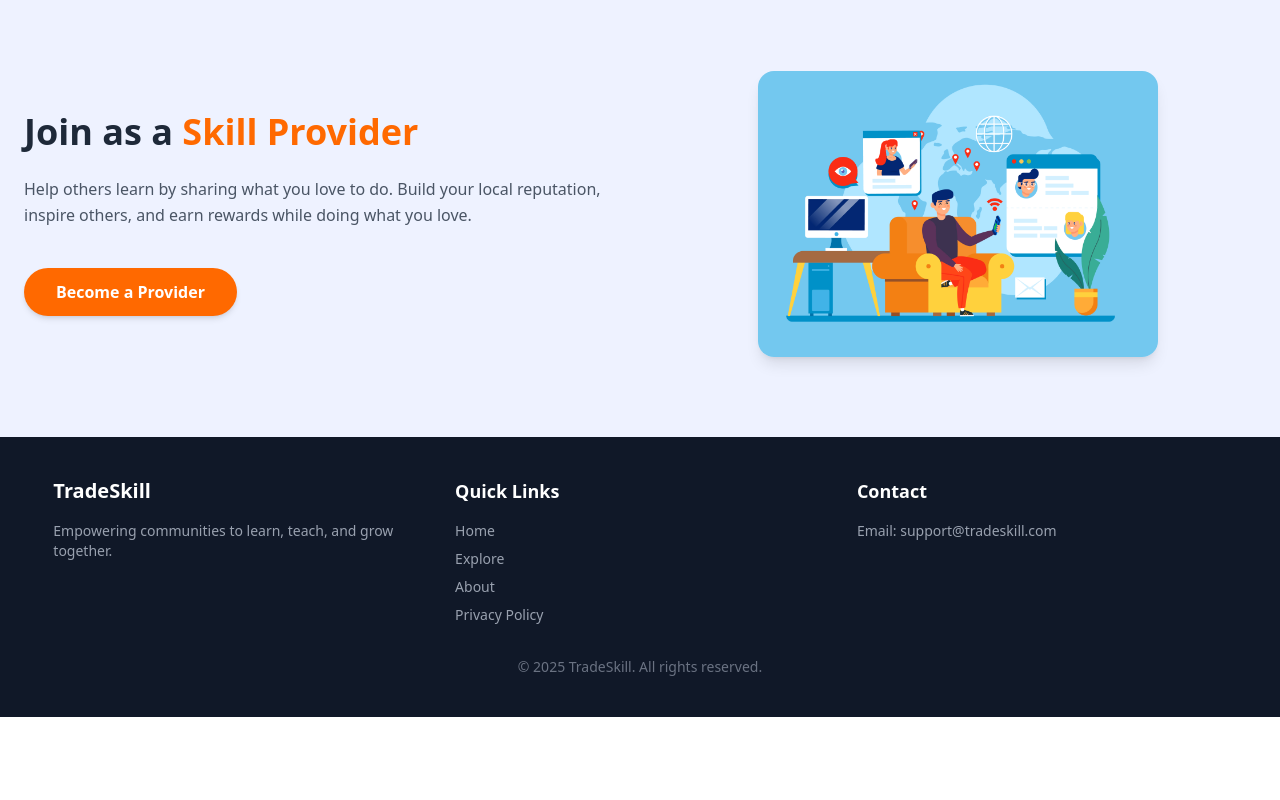
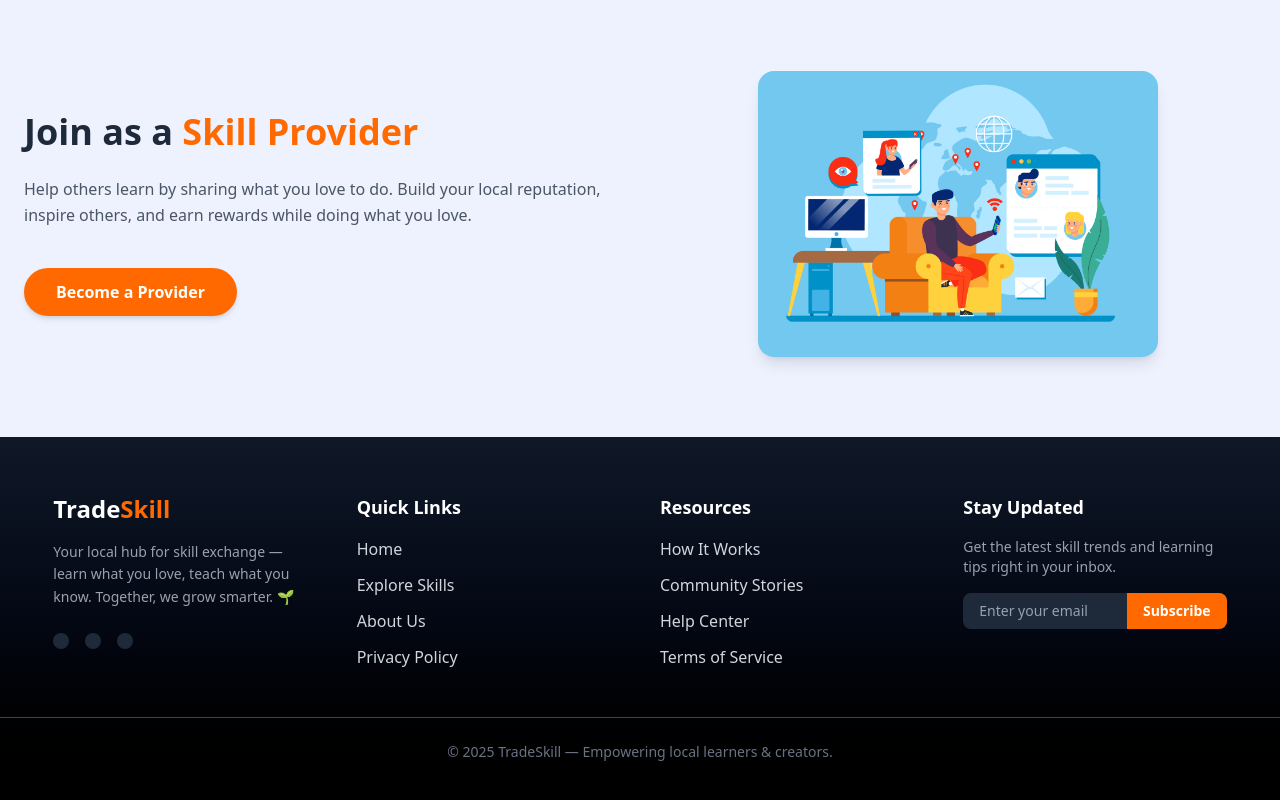
Before and after one commit to 11fuyad00/TradeSkill-Website, a React (Vite) app: page / in a window 1280 px wide. Shown: the part 2991-3791 px from the top of the page. Before the commit the page ends 3708 px from the top, so only its background shows below. Built offline with nearby package versions, Linux system fonts and the light colour scheme; no server answers.

Commit message:
added footer in all pages

```diff
--- a/src/component/Navber.jsx
+++ b/src/component/Navber.jsx
@@ -22,7 +22,7 @@ const Navber = () => {
   };
 
   const goToProfile = () => {
-    if (user) navigate('/profile'); // 🆕 avatar click navigates to profile
+    if (user) navigate('/profile');
   };
 
   return (
@@ -85,7 +85,6 @@ const Navber = () => {
           )}
         </ul>
 
-        {/* Desktop Auth Buttons */}
         <div className="hidden md:flex items-center space-x-4">
           {user ? (
             <>
@@ -117,13 +116,21 @@ const Navber = () => {
             <>
               <NavLink
                 to="/auth/login"
-                className="bg-gray-200 text-gray-800 px-4 py-2 rounded-lg hover:bg-orange-100"
+                className={({ isActive }) =>
+                  isActive
+                    ? 'bg-orange-500 text-white font-semibold px-4 py-2 rounded-lg'
+                    : 'bg-gray-200 text-gray-800 px-4 py-2 rounded-lg hover:bg-orange-100'
+                }
               >
                 Login
               </NavLink>
               <NavLink
                 to="/auth/register"
-                className="bg-gray-200 text-gray-800 px-4 py-2 rounded-lg hover:bg-orange-100"
+                className={({ isActive }) =>
+                  isActive
+                    ? 'bg-orange-500 text-white font-semibold px-4 py-2 rounded-lg'
+                    : 'bg-gray-200 text-gray-800 px-4 py-2 rounded-lg hover:bg-orange-100'
+                }
               >
                 Sign Up
               </NavLink>
@@ -131,7 +138,7 @@ const Navber = () => {
           )}
         </div>
 
-        {/* Mobile Hamburger + Avatar */}
+        {/* Mobile Responsive + Avatar */}
         <div className="md:hidden flex items-center gap-3">
           {user && (
             <div
--- a/src/layout/AuthLayout.jsx
+++ b/src/layout/AuthLayout.jsx
@@ -2,6 +2,7 @@ import React from 'react';
 import Login from '../pages/Login';
 import Navber from '../component/Navber';
 import { Outlet } from 'react-router';
+import Footer from '../pages/Footer';
 
 const AuthLayout = () => {
   return (
@@ -12,6 +13,7 @@ const AuthLayout = () => {
       <main className="w-11/12 mx-auto">
         <Outlet></Outlet>
       </main>
+      <Footer></Footer>
     </div>
   );
 };
--- a/src/pages/Footer.jsx
+++ b/src/pages/Footer.jsx
@@ -3,40 +3,144 @@ import React from 'react';
 const Footer = () => {
   return (
     <div>
-      <footer className="bg-gray-900 text-white py-10 mt-0">
-        <div className="w-11/12 mx-auto grid md:grid-cols-3 gap-8">
+      <footer className="bg-gradient-to-b from-gray-900 via-gray-950 to-black text-gray-300 py-14 mt-0">
+        <div className="w-11/12 mx-auto grid md:grid-cols-4 sm:grid-cols-2 grid-cols-1 gap-10">
+          {/* Brand Section */}
           <div>
-            <h4 className="text-xl font-bold mb-4">TradeSkill</h4>
-            <p className="text-gray-400 text-sm">
-              Empowering communities to learn, teach, and grow together.
+            <h2 className="text-2xl font-extrabold text-white mb-4">
+              Trade<span className="text-orange-500">Skill</span>
+            </h2>
+            <p className="text-gray-400 text-sm leading-relaxed">
+              Your local hub for skill exchange — learn what you love, teach
+              what you know. Together, we grow smarter. 🌱
             </p>
+            <div className="flex items-center gap-4 mt-6">
+              <a
+                href="#"
+                className="p-2 bg-gray-800 hover:bg-orange-500 rounded-full transition-colors duration-300"
+              >
+                <i className="fab fa-facebook-f"></i>
+              </a>
+              <a
+                href="#"
+                className="p-2 bg-gray-800 hover:bg-orange-500 rounded-full transition-colors duration-300"
+              >
+                <i className="fab fa-twitter"></i>
+              </a>
+              <a
+                href="#"
+                className="p-2 bg-gray-800 hover:bg-orange-500 rounded-full transition-colors duration-300"
+              >
+                <i className="fab fa-linkedin-in"></i>
+              </a>
+            </div>
           </div>
 
+          {/* Quick Links */}
           <div>
-            <h4 className="text-lg font-semibold mb-4">Quick Links</h4>
-            <ul className="space-y-2 text-gray-400 text-sm">
-              <li>Home</li>
-              <li>Explore</li>
-              <li>About</li>
-              <li>Privacy Policy</li>
+            <h4 className="text-lg font-semibold text-white mb-4">
+              Quick Links
+            </h4>
+            <ul className="space-y-3">
+              <li>
+                <a href="/" className="hover:text-orange-400 transition-colors">
+                  Home
+                </a>
+              </li>
+              <li>
+                <a
+                  href="/explore"
+                  className="hover:text-orange-400 transition-colors"
+                >
+                  Explore Skills
+                </a>
+              </li>
+              <li>
+                <a
+                  href="/about"
+                  className="hover:text-orange-400 transition-colors"
+                >
+                  About Us
+                </a>
+              </li>
+              <li>
+                <a
+                  href="/privacy"
+                  className="hover:text-orange-400 transition-colors"
+                >
+                  Privacy Policy
+                </a>
+              </li>
             </ul>
           </div>
 
+          {/* Resources */}
           <div>
-            <h4 className="text-lg font-semibold mb-4">Contact</h4>
-            <p className="text-gray-400 text-sm">
-              Email: support@tradeskill.com
+            <h4 className="text-lg font-semibold text-white mb-4">Resources</h4>
+            <ul className="space-y-3">
+              <li>
+                <a
+                  href="/how-it-works"
+                  className="hover:text-orange-400 transition-colors"
+                >
+                  How It Works
+                </a>
+              </li>
+              <li>
+                <a
+                  href="/community"
+                  className="hover:text-orange-400 transition-colors"
+                >
+                  Community Stories
+                </a>
+              </li>
+              <li>
+                <a
+                  href="/help"
+                  className="hover:text-orange-400 transition-colors"
+                >
+                  Help Center
+                </a>
+              </li>
+              <li>
+                <a
+                  href="/terms"
+                  className="hover:text-orange-400 transition-colors"
+                >
+                  Terms of Service
+                </a>
+              </li>
+            </ul>
+          </div>
+
+          {/* Newsletter */}
+          <div>
+            <h4 className="text-lg font-semibold text-white mb-4">
+              Stay Updated
+            </h4>
+            <p className="text-gray-400 text-sm mb-4">
+              Get the latest skill trends and learning tips right in your inbox.
             </p>
-            <div className="flex space-x-4 mt-4">
-              <i className="fab fa-facebook text-lg"></i>
-              <i className="fab fa-twitter text-lg"></i>
-              <i className="fab fa-linkedin text-lg"></i>
-            </div>
+            <form className="flex items-center bg-gray-800 rounded-lg overflow-hidden">
+              <input
+                type="email"
+                placeholder="Enter your email"
+                className="w-full px-4 py-2 bg-transparent text-sm focus:outline-none text-white placeholder-gray-400"
+              />
+              <button
+                type="submit"
+                className="bg-orange-500 hover:bg-orange-600 text-white px-4 py-2 text-sm font-semibold"
+              >
+                Subscribe
+              </button>
+            </form>
           </div>
         </div>
-        <p className="text-center text-gray-500 text-sm mt-8">
-          © 2025 TradeSkill. All rights reserved.
-        </p>
+
+        <div className="text-center text-gray-500 text-sm mt-12 border-t border-gray-700 pt-6">
+          © {new Date().getFullYear()} TradeSkill — Empowering local learners &
+          creators.
+        </div>
       </footer>
     </div>
   );
--- a/src/pages/Register.jsx
+++ b/src/pages/Register.jsx
@@ -22,7 +22,7 @@ const Register = () => {
     const email = form.email.value;
     const password = form.password.value;
 
-    // ✅ Password Validation
+    //  Password Validation
     if (!/[A-Z]/.test(password)) {
       setPasswordError('Password must include at least 1 uppercase letter.');
       return;
```
Also changed, not shown: src/pages/Login.jsx (+5 -6 lines).
